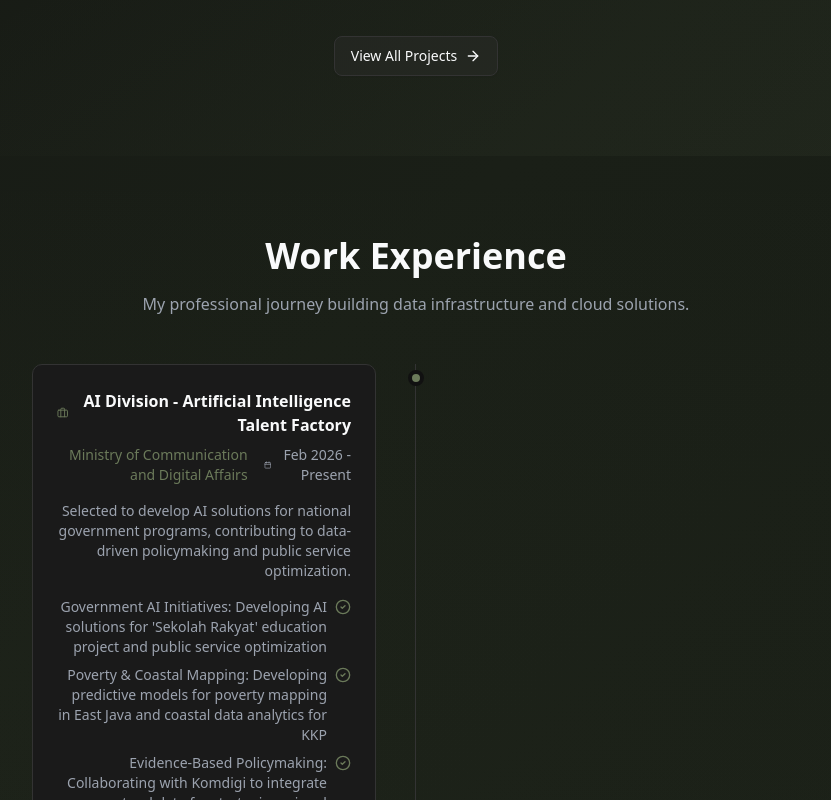
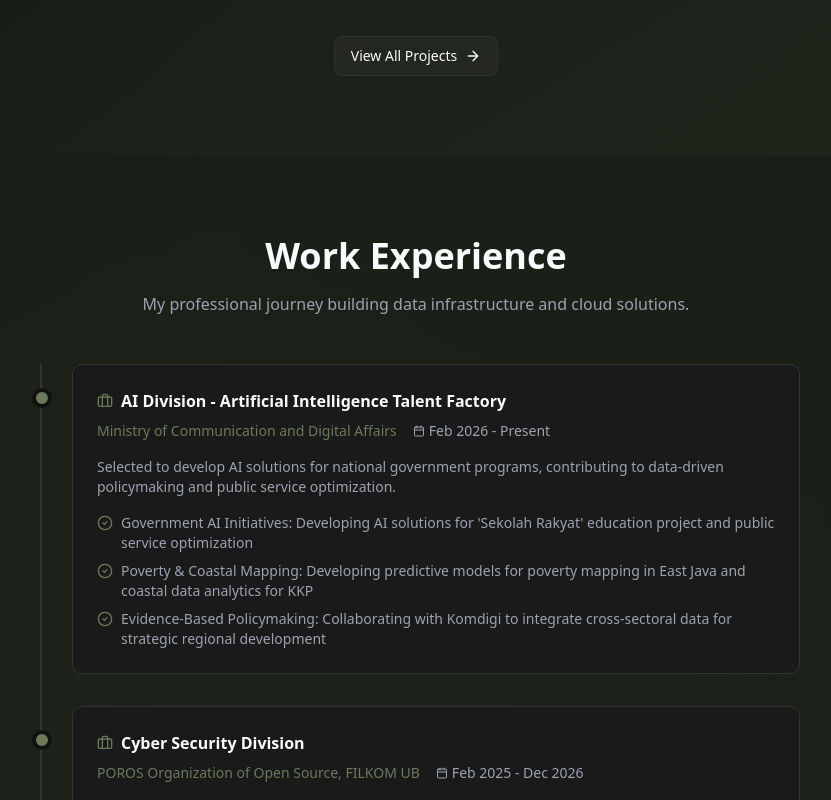
Before and after one commit to lalalostcode/web-portofolio-lalalost.code, a Next.js app: page / in a window 1280 px wide. Shown: the part 2000-2800 px from the top of the page, without its empty margins (224-1055 px from the left). Built offline with nearby package versions, Linux system fonts and the light colour scheme.

Commit message:
Fix experience section layout

```diff
--- a/src/components/sections/experience.tsx
+++ b/src/components/sections/experience.tsx
@@ -55,33 +55,31 @@
         <div className="max-w-3xl mx-auto relative z-10">
           <div className="relative">
             {/* Timeline line */}
-            <div className="absolute left-0 md:left-1/2 top-0 bottom-0 w-px bg-border md:-translate-x-px" />
+            <div className="absolute left-2 top-0 bottom-0 w-0.5 bg-border" />
 
             {experience.map((job, index) => (
               <motion.div
                 key={index}
-                className="relative mb-12 last:mb-0"
+                className="relative mb-8 last:mb-0 pl-10"
                 initial={{ opacity: 0, y: 30 }}
                 whileInView={{ opacity: 1, y: 0 }}
                 viewport={{ once: true }}
                 transition={{ delay: index * 0.1 }}
               >
-                <div className={`flex flex-col md:flex-row gap-4 md:gap-8 ${index % 2 === 0 ? "md:flex-row" : "md:flex-row-reverse"}`}>
                 {/* Timeline dot */}
-                  <div className="absolute left-0 md:left-1/2 w-4 h-4 bg-primary rounded-full border-4 border-background -translate-x-1.5 md:-translate-x-2 mt-1.5" />
+                <div className="absolute left-0 w-5 h-5 bg-primary rounded-full border-4 border-background top-6" />
 
-                  {/* Content */}
-                  <div className={`flex-1 ml-8 md:ml-0 ${index % 2 === 0 ? "md:pr-12 md:text-right" : "md:pl-12"}`}>
+                {/* Content Card */}
                 <div className="bg-card border border-border rounded-lg p-6 hover:border-primary/50 transition-colors">
-                      <div className={`flex items-center gap-2 mb-2 ${index % 2 === 0 ? "md:justify-end" : ""}`}>
-                        <Briefcase className="h-4 w-4 text-primary" />
+                  <div className="flex items-center gap-2 mb-2">
+                    <Briefcase className="h-4 w-4 text-primary flex-shrink-0" />
                     <span className="font-semibold text-foreground">{job.role}</span>
                   </div>
 
-                      <div className={`flex items-center gap-4 text-sm text-muted-foreground mb-4 ${index % 2 === 0 ? "md:justify-end" : ""}`}>
+                  <div className="flex flex-wrap items-center gap-x-4 gap-y-1 text-sm text-muted-foreground mb-4">
                     <span className="font-medium text-primary">{job.company}</span>
                     <span className="flex items-center gap-1">
-                          <Calendar className="h-3 w-3" />
+                      <Calendar className="h-3 w-3 flex-shrink-0" />
                       {job.period}
                     </span>
                   </div>
@@ -90,19 +88,14 @@
                     {job.description}
                   </p>
 
-                      <ul className={`space-y-2 ${index % 2 === 0 ? "md:text-right" : ""}`}>
+                  <ul className="space-y-2">
                     {job.achievements.map((achievement, i) => (
-                          <li key={i} className={`flex items-start gap-2 text-sm text-muted-foreground ${index % 2 === 0 ? "md:flex-row-reverse" : ""}`}>
-                            <CheckCircle2 className="h-4 w-4 text-primary shrink-0 mt-0.5" />
+                      <li key={i} className="flex items-start gap-2 text-sm text-muted-foreground">
+                        <CheckCircle2 className="h-4 w-4 text-primary flex-shrink-0 mt-0.5" />
                         <span>{achievement}</span>
                       </li>
                     ))}
                   </ul>
-                    </div>
-                  </div>
-
-                  {/* Spacer for alternating layout */}
-                  <div className="hidden md:block flex-1" />
                 </div>
               </motion.div>
             ))}
```
Lines whose indentation alone changed are shown as unchanged.
